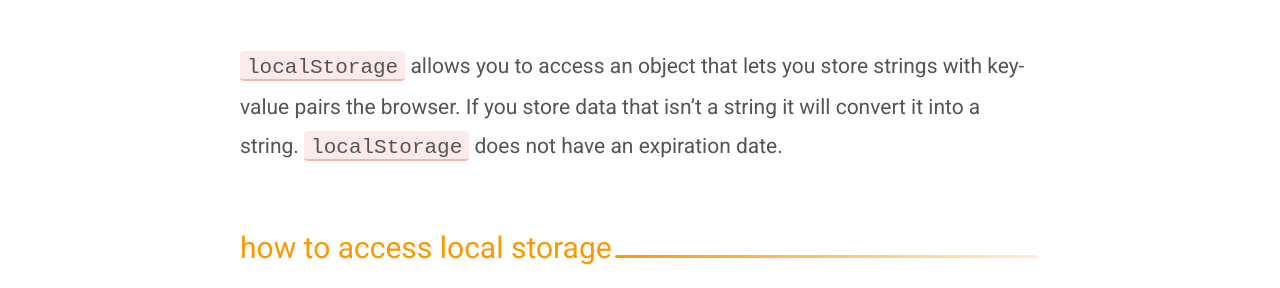
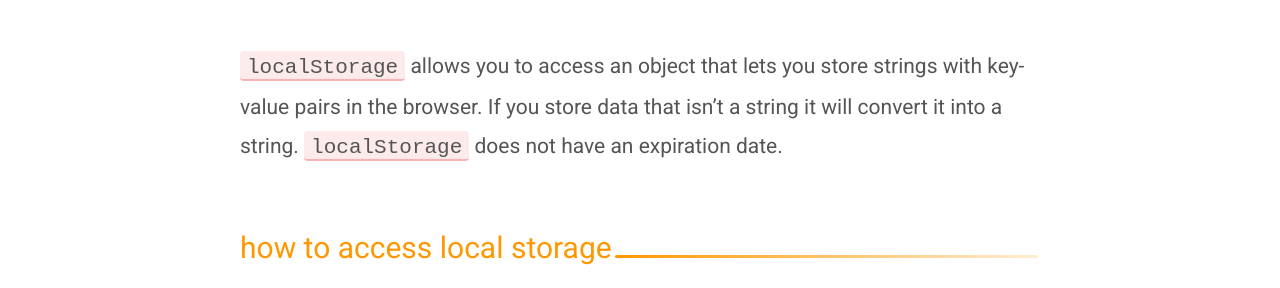
Before and after one commit to codinglead/codinglead.github.io, a Jekyll site: the page built from _posts/2019-10-02-local-storage.md, in a window 1280 px wide and 900 px high. Shown: the part 284-572 px from the top of the window. Built offline with Jekyll 4.4.1, drawn with Linux system fonts in a browser that asks for light colours; comment, search, counter and statistics services are not loaded.

Commit message:
add missing word

```diff
--- a/_posts/2019-10-02-local-storage.md
+++ b/_posts/2019-10-02-local-storage.md
@@ -10,7 +10,7 @@ author: ["Brian Munoz", "https://colorlessenergy.github.io/", "https://github.co
 permalink: /javascript/:title
 ---
 
-<code class="highlight__code">localStorage</code> allows you to access an object that lets you store strings with key-value pairs the browser. If you store data that isn't a string it will convert it into a string. <code class="highlight__code">localStorage</code> does not have an expiration date.
+<code class="highlight__code">localStorage</code> allows you to access an object that lets you store strings with key-value pairs in the browser. If you store data that isn't a string it will convert it into a string. <code class="highlight__code">localStorage</code> does not have an expiration date.
 
 ## how to access local storage
 
```
